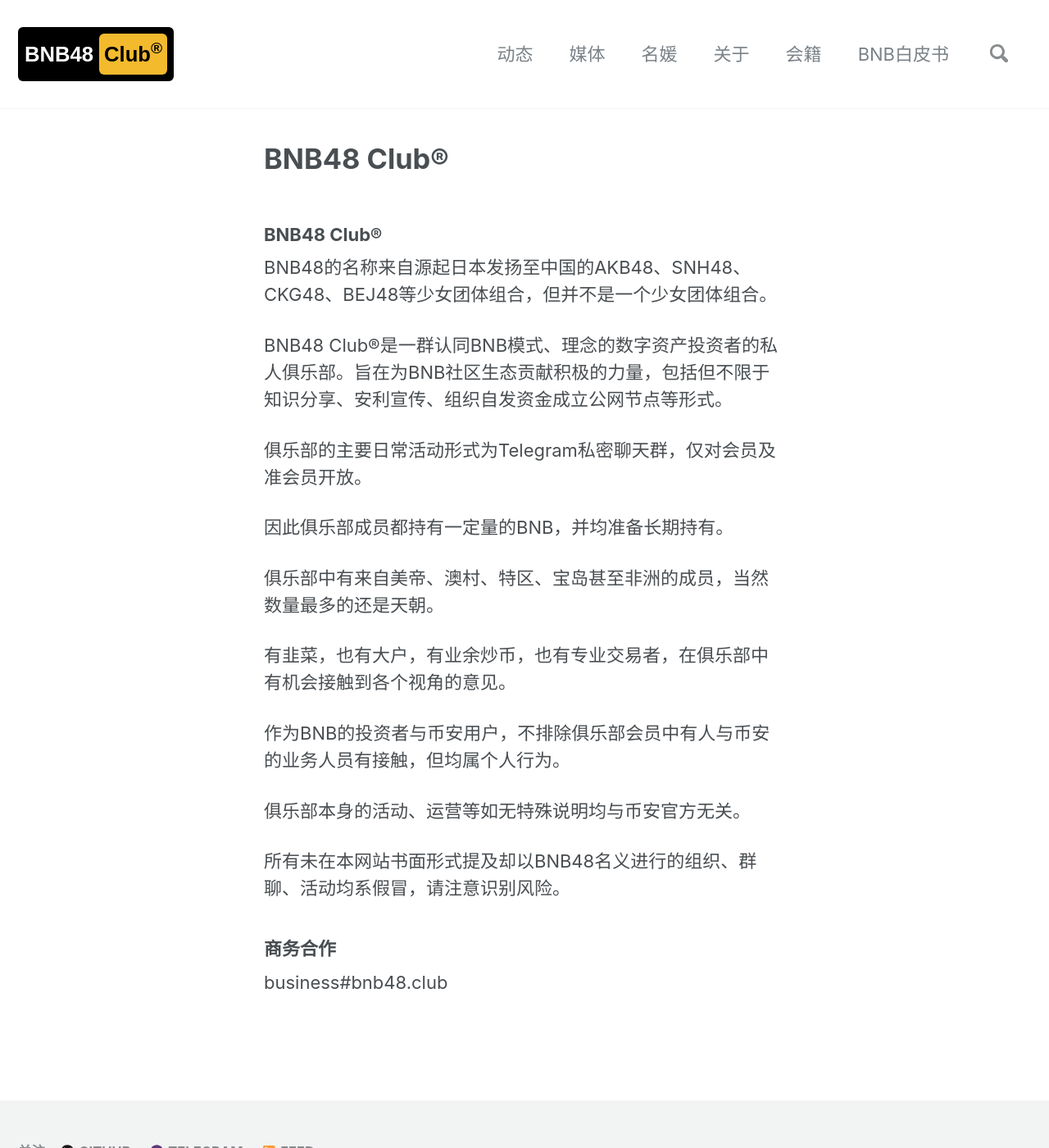
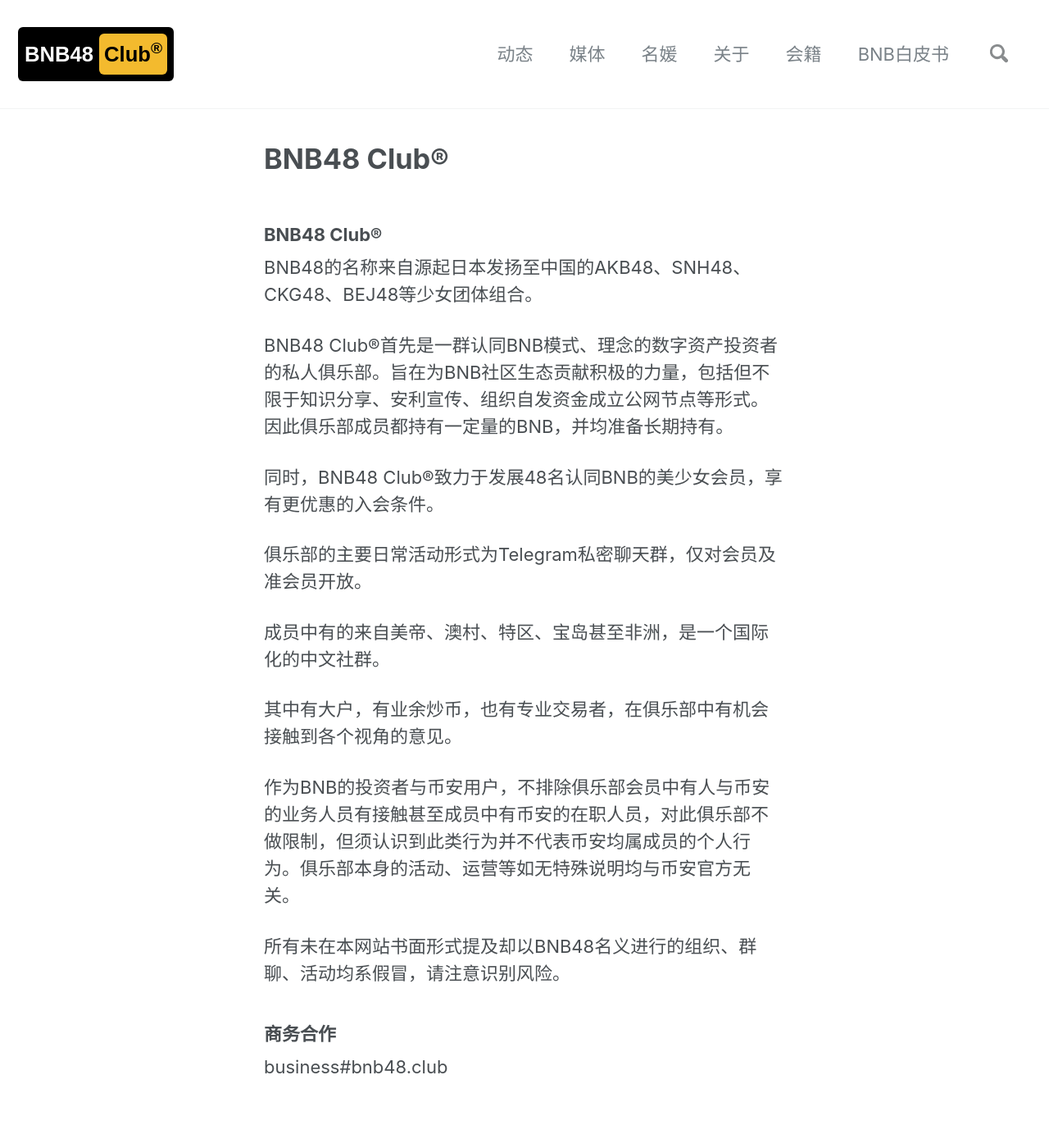
Before and after one commit to 48Club/BNB48Club.github.io, a Jekyll site: the page built from _pages/about.md, in a window 1280 px wide and 1400 px high. Shown: the whole window at 82% size. Built offline with Jekyll 4.4.1, drawn with Linux system fonts in a browser that asks for light colours; nearby versions of some CDN libraries; our own code applies the rules of GitHub Pages for plain Markdown files.

Commit message:
Update about.md

```diff
--- a/_pages/about.md
+++ b/_pages/about.md
@@ -4,21 +4,19 @@
 
 ---
 ### BNB48 Club®
-BNB48的名称来自源起日本发扬至中国的AKB48、SNH48、CKG48、BEJ48等少女团体组合，但并不是一个少女团体组合。
+BNB48的名称来自源起日本发扬至中国的AKB48、SNH48、CKG48、BEJ48等少女团体组合。
 
-BNB48 Club®是一群认同BNB模式、理念的数字资产投资者的私人俱乐部。旨在为BNB社区生态贡献积极的力量，包括但不限于知识分享、安利宣传、组织自发资金成立公网节点等形式。
+BNB48 Club®首先是一群认同BNB模式、理念的数字资产投资者的私人俱乐部。旨在为BNB社区生态贡献积极的力量，包括但不限于知识分享、安利宣传、组织自发资金成立公网节点等形式。因此俱乐部成员都持有一定量的BNB，并均准备长期持有。
+
+同时，BNB48 Club®致力于发展48名认同BNB的美少女会员，享有更优惠的入会条件。
 
 俱乐部的主要日常活动形式为Telegram私密聊天群，仅对会员及准会员开放。
 
-因此俱乐部成员都持有一定量的BNB，并均准备长期持有。
+成员中有的来自美帝、澳村、特区、宝岛甚至非洲，是一个国际化的中文社群。
 
-俱乐部中有来自美帝、澳村、特区、宝岛甚至非洲的成员，当然数量最多的还是天朝。
+其中有大户，有业余炒币，也有专业交易者，在俱乐部中有机会接触到各个视角的意见。
 
-有韭菜，也有大户，有业余炒币，也有专业交易者，在俱乐部中有机会接触到各个视角的意见。
-
-作为BNB的投资者与币安用户，不排除俱乐部会员中有人与币安的业务人员有接触，但均属个人行为。
-
-俱乐部本身的活动、运营等如无特殊说明均与币安官方无关。
+作为BNB的投资者与币安用户，不排除俱乐部会员中有人与币安的业务人员有接触甚至成员中有币安的在职人员，对此俱乐部不做限制，但须认识到此类行为并不代表币安均属成员的个人行为。俱乐部本身的活动、运营等如无特殊说明均与币安官方无关。
 
 所有未在本网站书面形式提及却以BNB48名义进行的组织、群聊、活动均系假冒，请注意识别风险。
 
```
